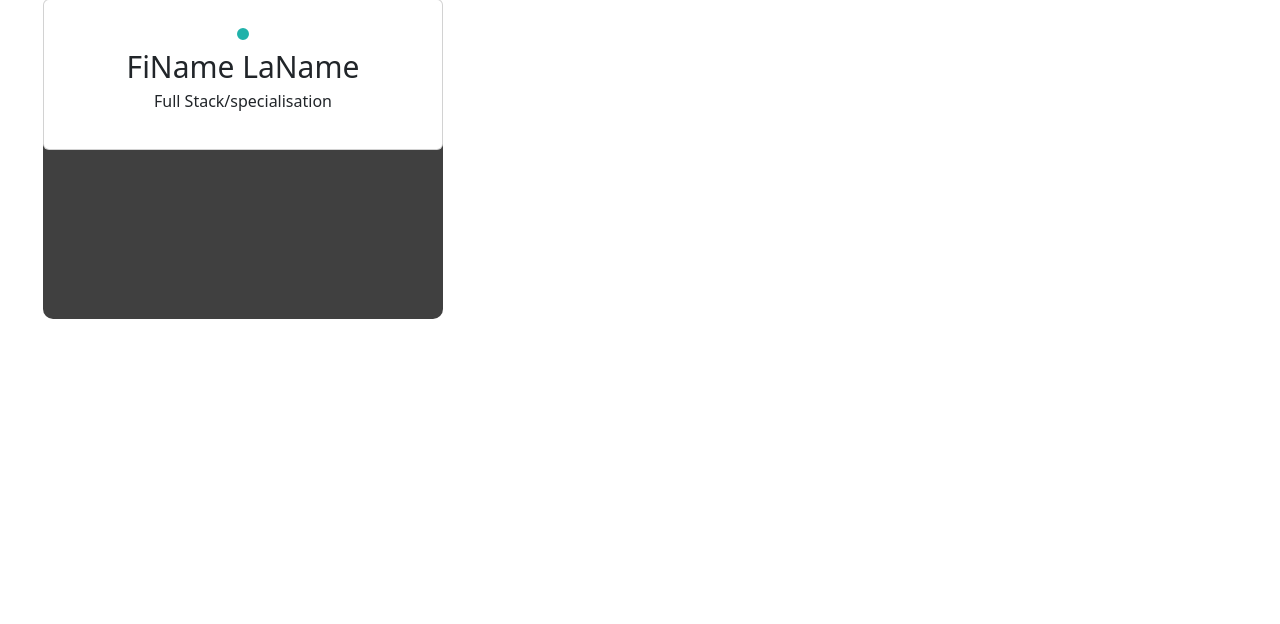
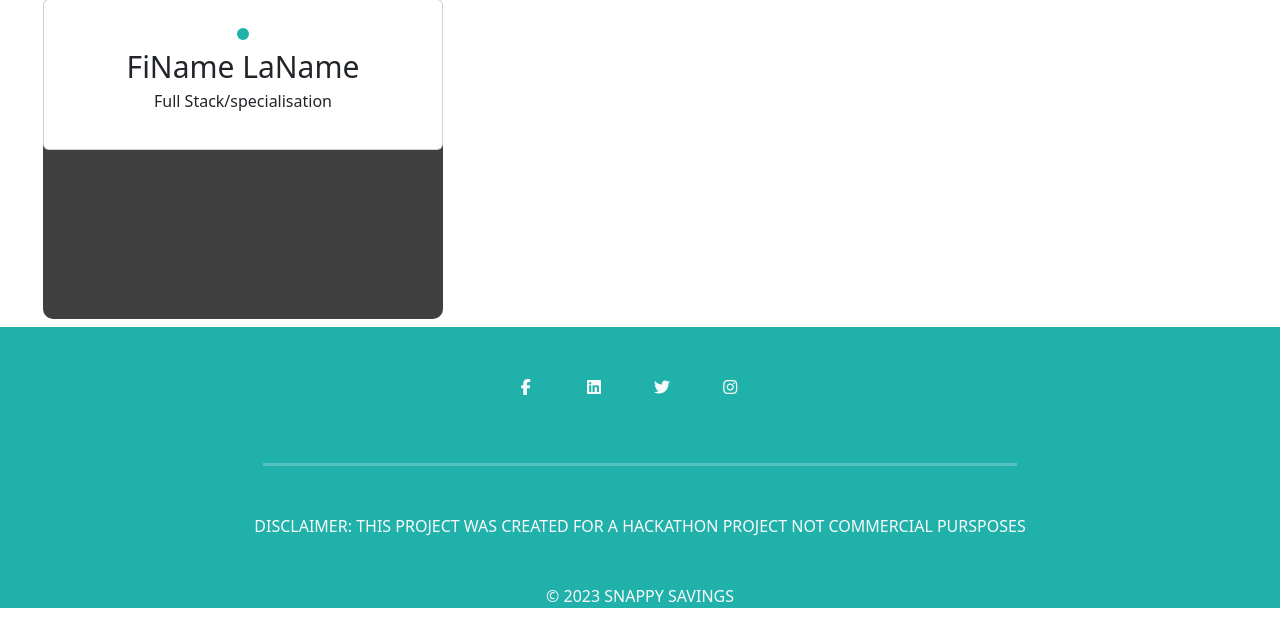
Before and after one commit to MiaRasmussen05/Hackathon-Jan-23, a Django app: page / in a window 1280 px wide. Shown: the part 3466-4090 px from the top of the page. Before the commit the page ends 3785 px from the top, so only its background shows below. Run offline with Django 3.2, Linux system fonts and the light colour scheme; some libraries are stand-ins or nearby versions.

Commit message:
Add footer, links, and disclaimer in base html and add styles

```diff
--- a/static/css/style.css
+++ b/static/css/style.css
@@ -1,6 +1,10 @@
 * {
     padding: 0;
     margin: 0;
+}
+
+body {
+    min-height: 100vh;
 }
 
 nav {
@@ -238,3 +242,43 @@ header nav ul li {
 .calculator-wrapping {
     padding-top: 200px;
 }
+
+/* footer styles */
+.ftr-container {
+    background-color: #20B2AA;
+}
+
+.social-links a {
+    text-decoration: none;
+    display: inline-block;
+    height: 40px;
+    width: 40px;
+}
+
+.social-links a:hover {
+    background-color: rgba(64, 64, 64, 0.4);
+    border-radius: 5px;
+}
+
+hr {
+    width: 60%;
+    margin: 0 auto;
+    border-top: solid;
+    cursor: pointer;
+}
+
+.disclaimer {
+    text-transform: uppercase;
+    font-weight: 300;
+    cursor: pointer;
+}
+
+.copyright-box {
+    padding-top: 30px;
+}
+
+.copyright {
+    text-transform: uppercase;
+    font-weight: 300;
+    cursor: pointer;
+}
--- a/templates/base.html
+++ b/templates/base.html
@@ -53,6 +53,43 @@
 
     {% endblock %}
 
+    <!--footer-->
+    <div class="container-fluid ftr-container mt-2">
+        <footer class="text-center text-dark ">
+            <div>
+                <!--social links-->
+                <section class="social-links text-center mb-5 pt-5">
+                    <a href="https://www.facebook.com/" class="text-light me-4" target="_blank" rel="noopener noreferrer">
+                        <i class="fab fa-facebook-f"></i>
+                    </a>
+                    <a href="https://www.https://www.linkedin.com/" class="text-light me-4" target="_blank" rel="noopener noreferrer">
+                        <i class="fab fa-linkedin"></i>
+                    </a>
+                    <a href="https://twitter.com/" class="text-light me-4" target="_blank" rel="noopener noreferrer">
+                        <i class="fab fa-twitter"></i>
+                      </a>
+                    <a href="https://www.instagram.com/" class="text-light me-4" target="_blank" rel="noopener noreferrer">
+                        <i class="fab fa-instagram"></i>
+                    </a>
+                </section>
+
+                <hr class="my-4 text-light">
+
+                <section class="mt-5">
+                    <div class="row d-flex justify-content-center text-light">
+                        <div class="col-8">
+                            <p class="disclaimer">DISCLAIMER: This project was created for a hackathon project not commercial pursposes</p>
+                        </div>
+                    </div>
+                </section>
+            </div>
+            <!--copyright-->
+            <div class="copyright-box text-light">
+                <p class="copyright">&copy; 2023 Snappy Savings </p>
+            </div>
+        </footer>
+    </div>
+
     <script src="https://code.jquery.com/jquery-3.3.1.slim.min.js"
         integrity="sha384-q8i/X+965DzO0rT7abK41JStQIAqVgRVzpbzo5smXKp4YfRvH+8abtTE1Pi6jizo" crossorigin="anonymous">
     </script>
```
Also changed, not shown: snappy_savings/settings.py (+11 -10 lines).
